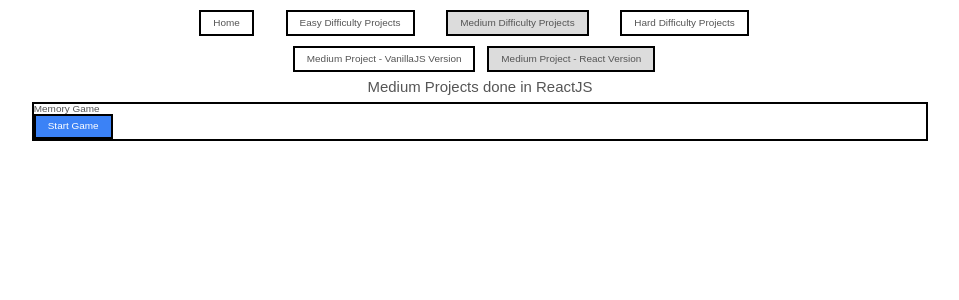
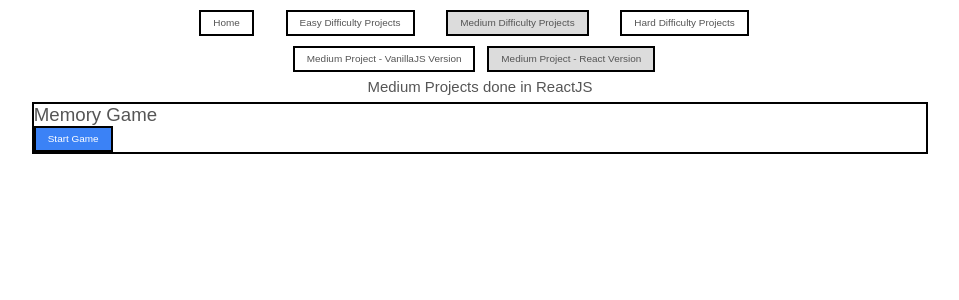
Before and after one commit to deltam3/frontendeval, a React (Vite) app in the folder consolidated/: page /Medium/React in a window 1280 px wide. Shown: the top 300 px of the page, without its empty margins (160-1119 px from the left). Built offline with nearby package versions, Linux system fonts and the light colour scheme.

Commit message:
change h2 styling

```diff
--- a/consolidated/src/pages/Medium/projects/MemoryGame/MemoryPage.tsx
+++ b/consolidated/src/pages/Medium/projects/MemoryGame/MemoryPage.tsx
@@ -43,7 +43,7 @@ const MemoryPage = (props: Props) => {
   return (
     <section>
       <header>
-        <h2>Memory Game</h2>
+        <h2 className="text-3xl">Memory Game</h2>
       </header>
       {showModal ? (
         modal
```
